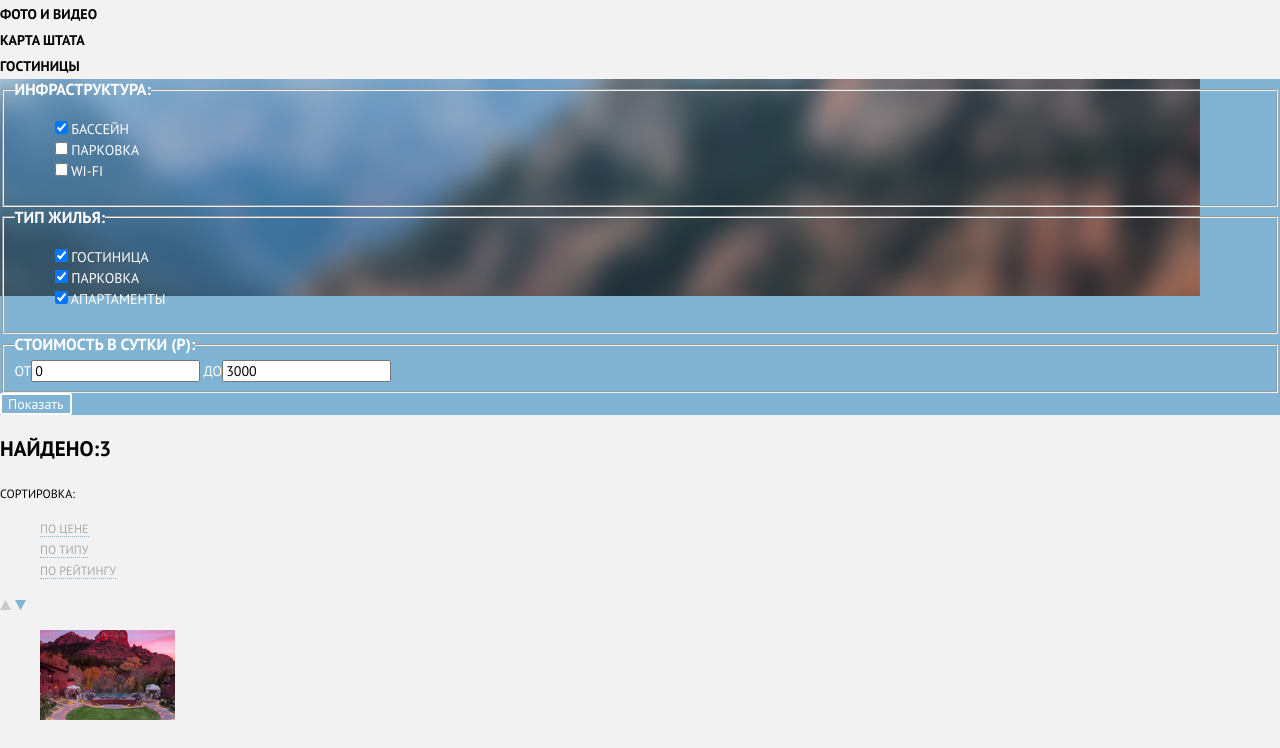
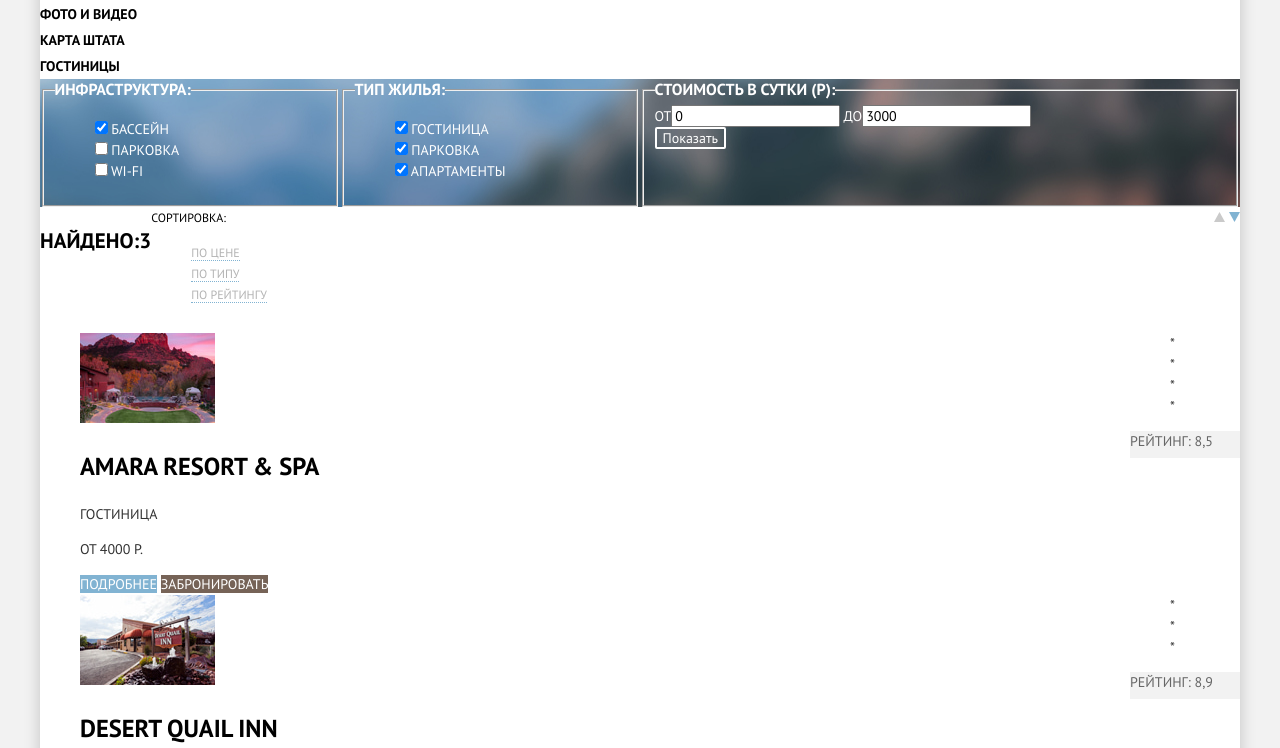
Before and after one commit to lost-incode/1620087-sedona-30, a plain HTML site: page catalog.html in a window 1280 px wide. Shown: the part 101-849 px from the top of the page. Drawn offline with Linux system fonts and the light colour scheme; files whose address does not match are found by name.

Commit message:
add grid structure for catalog.html

```diff
--- a/catalog.html
+++ b/catalog.html
@@ -14,7 +14,7 @@
 </head>
 
 <body class="page-body">
-  <div class="main-container">
+  <div class="page-container">
     <header class="main-header">
         <a class="main-header-logo" href="index.html">
           <img src="img/logo.svg" width="138" height="70" alt="Логотип сайта «Седона»">
@@ -77,12 +77,14 @@
                     <div>
                         <!-- Здесь будет разметка для ползунка -->
                     </div>
+                    <button class="button-show-results" type="submit">Показать</button>
                 </fieldset>
-                <button class="button-show-results" type="submit">Показать</button>
             </form>
         </section>
         <section class="catalog-search-results">
+          <div class="search-results-sort-wrapper">
             <p class="search-results-count">Найдено:3</p>
+            <div class="search-results-sort">
               <span class="search-results-sort-title">Сортировка:</span>
               <ul class="search-results-sort-list">
                   <li class="search-results-sort-item">
@@ -95,6 +97,7 @@
                     <a class="search-results-sort-link" href="#">По рейтингу</a>
                   </li>
               </ul>
+            </div>
             <div class="search-results-arrow">
                 <a class="arrow arrow-top" href="#">
                   <svg width="11" height="10" fill="none" xmlns="http://www.w3.org/2000/svg"><path class="arrow-svg" d="M5.5 0L0 10h11L5.5 0z" fill="#CACACA"/></svg>
@@ -103,8 +106,10 @@
                   <svg width="11" height="10" fill="none" xmlns="http://www.w3.org/2000/svg"><path class="arrow-svg" d="M5.5 10L0 0h11" fill="#81B3D2"/></svg>
                 </a>
             </div>
+          </div>
             <ul class="catalog-search-results-list">
                 <li class="catalog-search-results-item">
+                  <div class="search-results-info">
                     <a class="search-results-img-link" href="#">
                         <img class="search-results-img" src="img/catalog/amara.jpg" width="135" height="90" alt="Гостиница Amara Resort & Spa">
                     </a>
@@ -121,6 +126,7 @@
                             <a class="button button-reserve" href="#">Забронировать</a>
                         </div>
                     </div>
+                  </div>
                   <div class="search-results-rating">
                       <ul class="stars-list">
                           <li>*</li>
@@ -133,6 +139,7 @@
                 </li>
 
                 <li class="catalog-search-results-item">
+                  <div class="search-results-info">
                     <a class="search-results-img-link" href="#">
                         <img class="search-results-img" src="img/catalog/desert.jpg" width="135" height="90" alt="Мотель Desert Quail Inn">
                     </a>
@@ -149,6 +156,7 @@
                             <a class="button button-reserve" href="#">Забронировать</a>
                         </div>
                     </div>
+                  </div>
                     <div class="search-results-rating">
                         <ul class="stars-list">
                             <li>*</li>
@@ -160,6 +168,7 @@
                 </li>
 
                 <li class="catalog-search-results-item">
+                  <div class="search-results-info">
                     <a class="search-results-img-link" href="#">
                         <img class="search-results-img" src="img/catalog/villas.jpg" width="135" height="90" alt="Апартаменты Villas at Poco Diablo">
                     </a>
@@ -174,6 +183,7 @@
                         <div class="search-results-buttons">
                             <a class="button button-details" href="#">Подробнее</a>
                             <a class="button button-reserve" href="#">Забронировать</a>
+                        </div>
                     </div>
                   </div>
                     <div class="search-results-rating">
--- a/css/style.css
+++ b/css/style.css
@@ -285,11 +285,6 @@
 
 /* Search hotel */
 
-.search-results-sort-wrapper {
-  display: grid;
-  grid-template-columns: 1fr auto;
-}
-
 .search-hotel-title {
   font-weight: bold;
   font-size: 30px;
@@ -409,6 +404,11 @@
 
 /* Catalog */
 
+.catalog-form {
+  display: grid;
+  grid-template-columns: 1fr 1fr 2fr;
+}
+
 .catalog-search-parameters {
   color: var(--basic-white);
   background-color: var(--special-blue);
@@ -430,11 +430,21 @@
   list-style: none;
 }
 
+.catalog-search-results-item {
+  display: grid;
+  grid-template-columns: 1fr auto;
+}
+
 .button-show-results {
   color: var(--basic-white);
   background-color: transparent;
   border: 2px solid var(--basic-white);
   border-radius: 2px;
+}
+
+.search-results-sort-wrapper {
+  display: grid;
+  grid-template-columns: auto 1fr auto;
 }
 
 .search-results-count {
```
Lines whose indentation alone changed are shown as unchanged.
